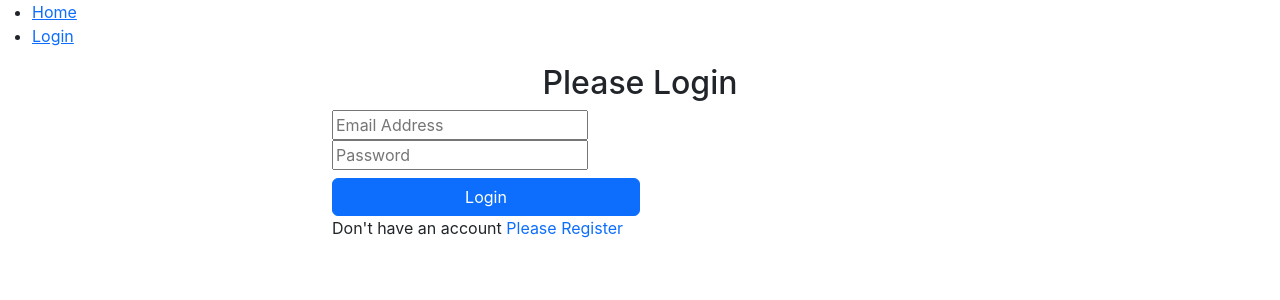
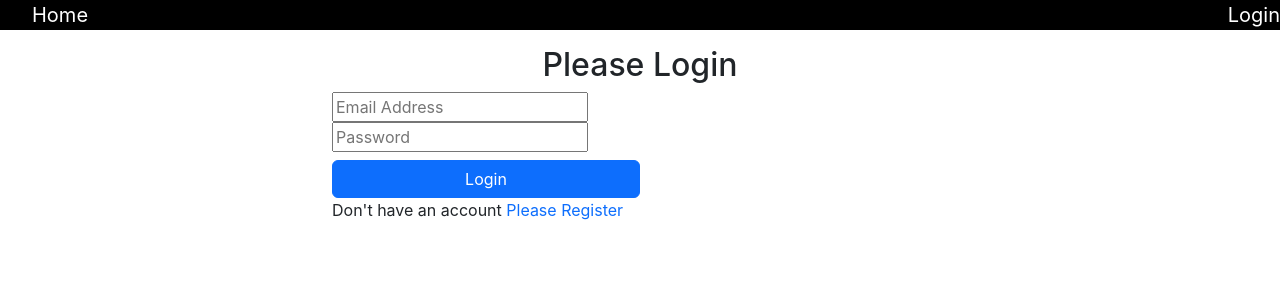
Before and after one commit to ShoyebAkter/typescriptproject, a React (Create React App) app: page /login in a window 1280 px wide. Shown: the top 300 px of the page. Built offline with nearby package versions, Linux system fonts and the light colour scheme; no server answers.

Commit message:
solving firebase image not found in storage

```diff
--- a/src/Components/AddData/AddData.tsx
+++ b/src/Components/AddData/AddData.tsx
@@ -12,10 +12,9 @@ export default function AddData() {
         const target = event.target as typeof event.target & {
             date: { value: string };
             name: { value: string };
-            image: {value:string};
         };
 
-        const docRef = await addDoc(collection(db, "users"), {
+        await addDoc(collection(db, "users"), {
             date: target.date.value,
             image: imageUrl,
             name: target.name.value
@@ -25,17 +24,17 @@ export default function AddData() {
     const handleFile=async(e:any)=>{
            const image=e.target.files[0];
            const imageStorageRef=ref(storage,`images/${image.name}`);
-           const uploadData=uploadBytesResumable(imageStorageRef,image)
-           uploadData.on(
-            "state_changed",
+           const uploadData=uploadBytesResumable(imageStorageRef,image).then(
             ()=>{
-                getDownloadURL(uploadData.snapshot.ref)
+                getDownloadURL(imageStorageRef)
                 .then(url=>setImageUrl(url))
             }
-        )
+           )
 
         console.log(imageUrl)
     }
+
+
     return (
         <div>
             <form onSubmit={handleRegister}>
@@ -48,6 +47,7 @@ export default function AddData() {
                     type="submit"
                     value="Add" />
             </form>
+
         </div>
     )
 }
--- a/src/Components/Home/Header.tsx
+++ b/src/Components/Home/Header.tsx
@@ -5,21 +5,21 @@ import { Link, useNavigate } from 'react-router-dom'
 import { auth } from '../../firebase'
 
 export default function Header() {
-    const [user]=useAuthState(auth);
-    const navigate=useNavigate()
-    const logout=():void=>{
+  const [user] = useAuthState(auth);
+  const navigate = useNavigate()
+  const logout = (): void => {
     signOut(auth);
     navigate('/login')
   }
   return (
     <div>
-        <nav>
-      <ul>
-        <li><Link to="/">Home</Link></li>
+      <nav style={{backgroundColor:"black"}}>
+        <ul style={{display:"flex",justifyContent:"space-between",listStyle:"none",fontSize:"20px"}}>
+          <li><Link style={{textDecoration:"none",color:"white"}} to="/">Home</Link></li>
           <li>{
-        !user ?<Link to="/login">Login</Link>
+            !user ? <Link style={{textDecoration:"none",color:"white"}} to="/login">Login</Link>
               :
-         <button className="btn btn-ghost" onClick={logout} >Sign Out</button>
+              <button className="btn btn-ghost bg-white" onClick={logout} >Sign Out</button>
           }
           </li>
         </ul>
```
Lines whose indentation alone changed are shown as unchanged.
